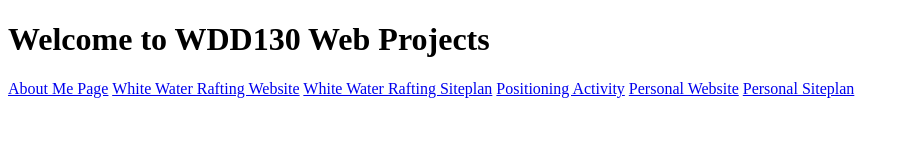
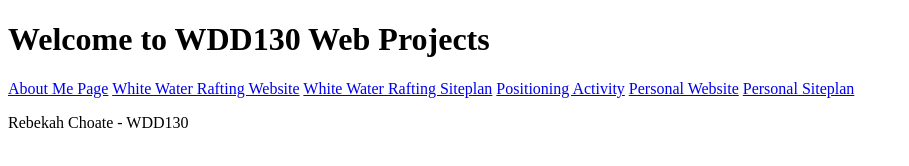
Before and after one commit to choaterebekah/wdd130, a plain HTML site: page index.html in a window 1280 px wide. Shown: the whole page, without its empty margins (0-909 px from the left). Drawn offline with Linux system fonts and the light colour scheme.

Commit message:
added paragraph to home page

```diff
--- a/index.html
+++ b/index.html
@@ -15,5 +15,6 @@
   <a href="#">Personal Website</a>
   <a href="#">Personal Siteplan</a>
 </nav>
+<p>Rebekah Choate - WDD130</p>
 </body>
 </html>
```
